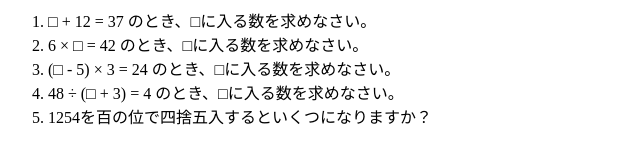
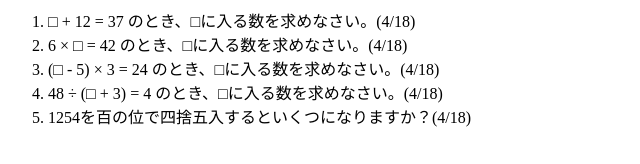
Before and after one commit to shoho/Math-Problems-Generator, a plain HTML site: page docs/index.html in a window 1280 px wide. Shown: the whole page, without its empty margins (0-640 px from the left). Drawn offline with Linux system fonts and the light colour scheme.

Commit message:
Update math problems in index.html to include versioning notes (4/18) for clarity.

```diff
--- a/docs/index.html
+++ b/docs/index.html
@@ -1,7 +1,8 @@
 <ol>
-<li>□ + 12 = 37 のとき、□に入る数を求めなさい。</li>
-<li>6 × □ = 42 のとき、□に入る数を求めなさい。</li>
-<li>(□ - 5) × 3 = 24 のとき、□に入る数を求めなさい。</li>
-<li>48 ÷ (□ + 3) = 4 のとき、□に入る数を求めなさい。</li>
-<li>1254を百の位で四捨五入するといくつになりますか？</li>
+<li>□ + 12 = 37 のとき、□に入る数を求めなさい。(4/18)</li>
+<li>6 × □ = 42 のとき、□に入る数を求めなさい。(4/18)</li>
+<li>(□ - 5) × 3 = 24 のとき、□に入る数を求めなさい。(4/18)</li>
+<li>48 ÷ (□ + 3) = 4 のとき、□に入る数を求めなさい。(4/18)</li>
+<li>1254を百の位で四捨五入するといくつになりますか？(4/18)</li>
+
 <ol>
```
